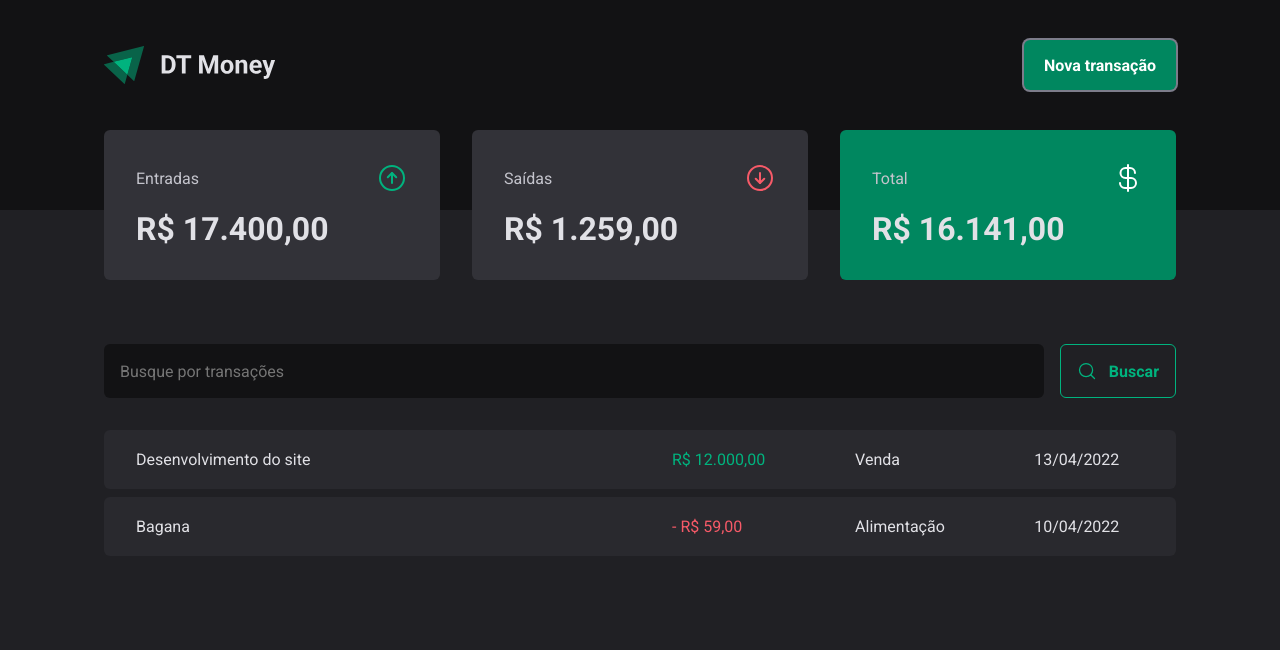
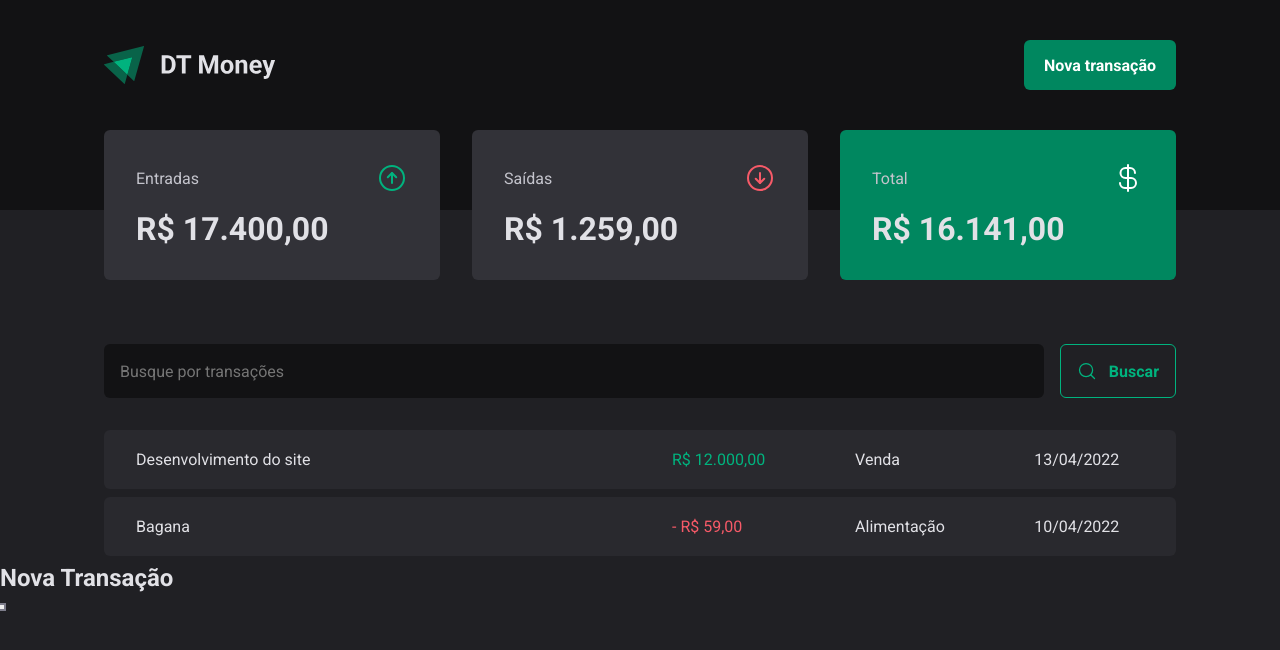
Before and after one commit to diegonacif/dt-money, a React (Vite) app: page / in a window 1280 px wide. Both pictures are taken after a click on the button "Nova transação". Shown: the top 650 px of the page. Built offline with nearby package versions, Linux system fonts and the light colour scheme.

Commit message:
feat: accessible modal

```diff
--- a/package.json
+++ b/package.json
@@ -10,6 +10,7 @@
     "preview": "vite preview"
   },
   "dependencies": {
+    "@radix-ui/react-dialog": "^1.0.4",
     "@types/styled-components": "^5.1.26",
     "phosphor-react": "^1.4.1",
     "react": "^18.2.0",
--- a/src/components/Header/index.tsx
+++ b/src/components/Header/index.tsx
@@ -1,4 +1,5 @@
 import { HeaderContainer, HeaderContent, NewtransactionButton } from "./styles";
+import * as Dialog from '@radix-ui/react-dialog';
 
 import logoImg from '../../assets/logo.svg'
 
@@ -7,7 +8,21 @@ export function Header() {
     <HeaderContainer>
       <HeaderContent>
         <img src={logoImg} alt="" />
-        <NewtransactionButton>Nova transação</NewtransactionButton>
+
+        <Dialog.Root>
+          <Dialog.Trigger asChild>
+            <NewtransactionButton>Nova transação</NewtransactionButton>
+          </Dialog.Trigger>
+
+          <Dialog.Portal>
+            <Dialog.Overlay />
+            <Dialog.Content>
+              <Dialog.Title>Nova Transação</Dialog.Title>
+              <Dialog.Close />
+            </Dialog.Content>
+          </Dialog.Portal>
+
+        </Dialog.Root>
       </HeaderContent>
     </HeaderContainer>
   )
```
Also changed, not shown: 1 other file (tests, documents, lock files or other folders).
